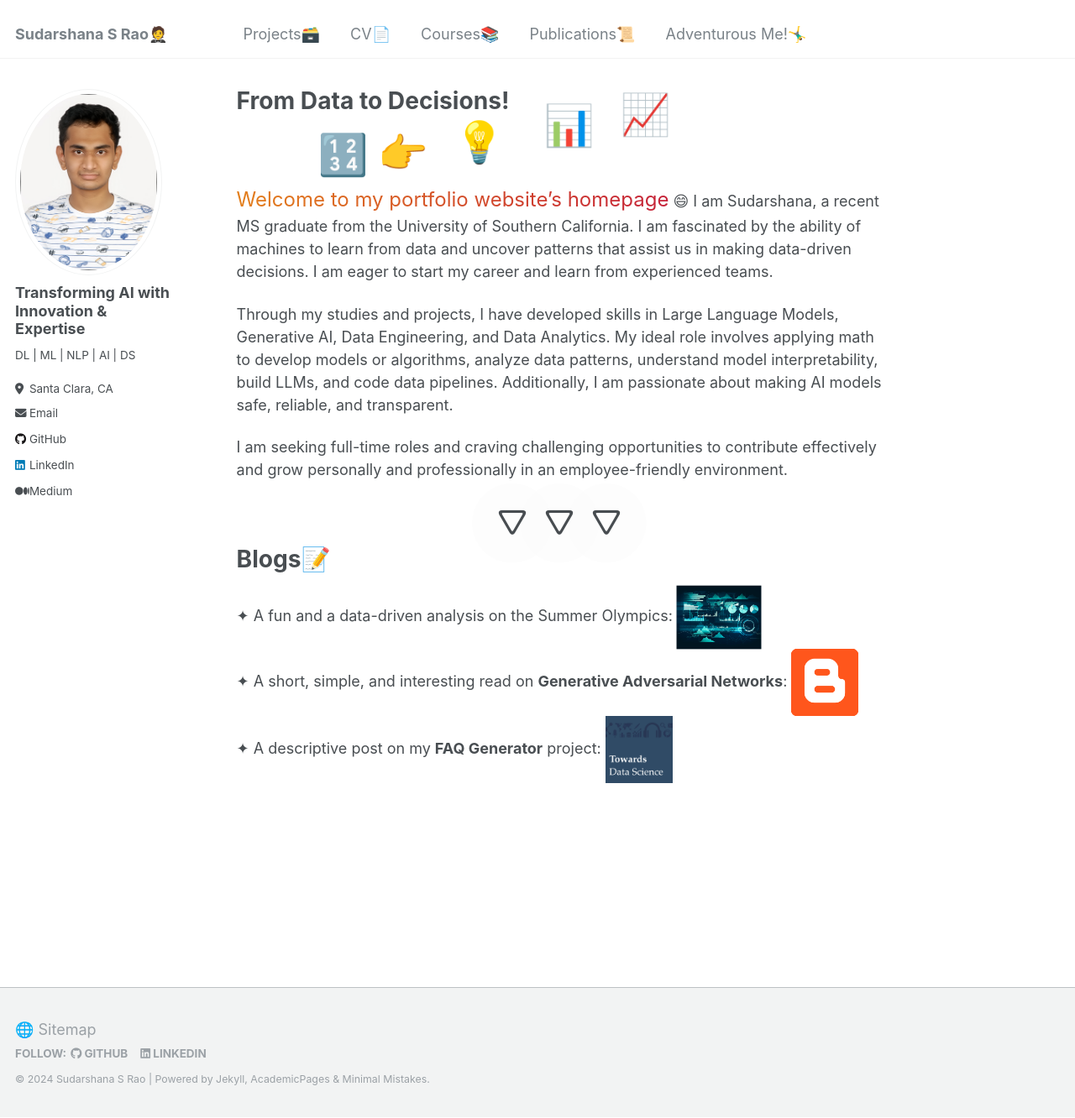
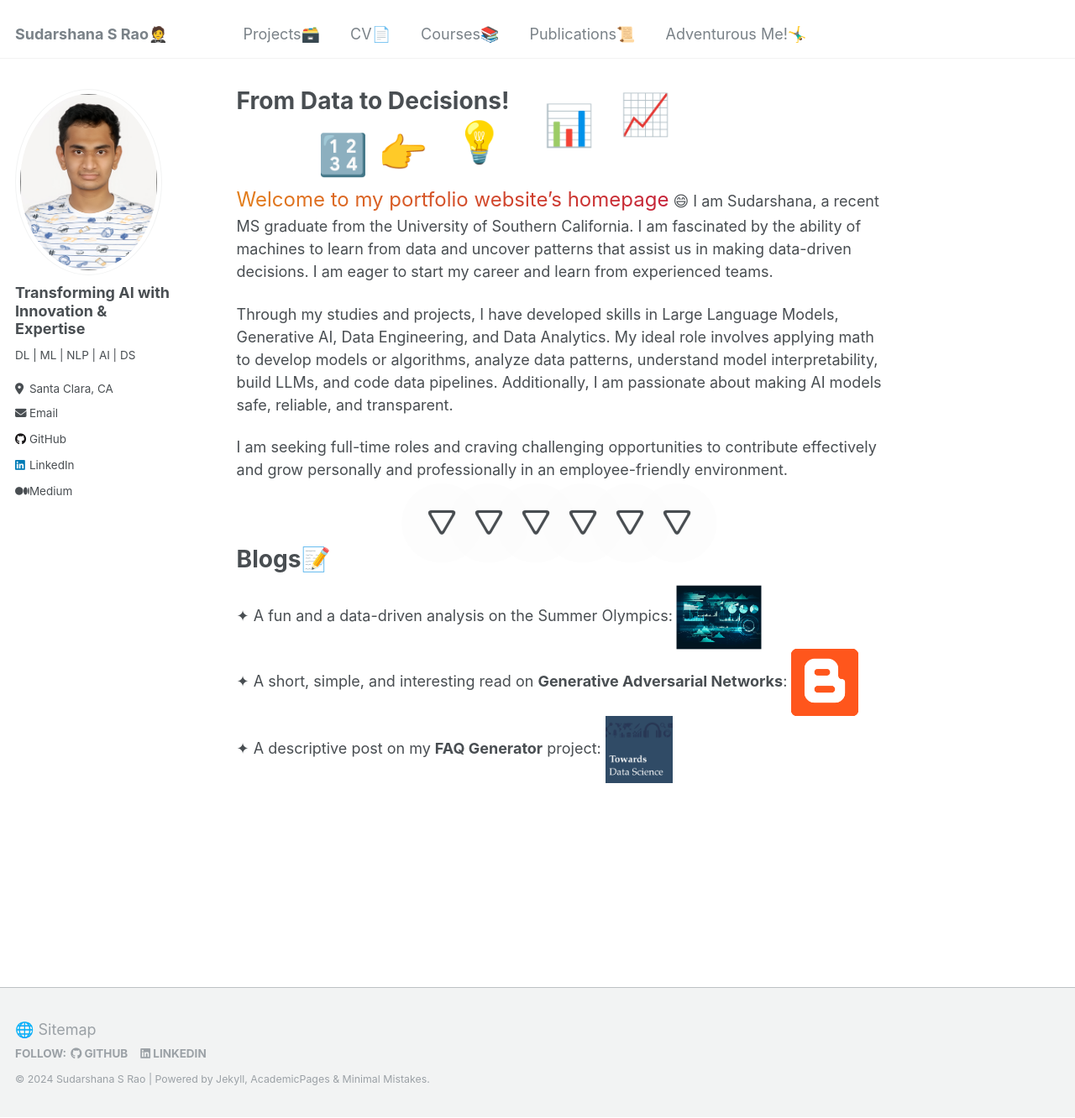
Before and after one commit to SudarshanaSRao/SudarshanaSRao.github.io, a Jekyll site: the page built from _pages/about.md, in a window 1280 px wide and 1332 px high. Shown: the whole window at 84% size. Built offline with Jekyll 4.4.1, drawn with Linux system fonts in a browser that asks for light colours.

Commit message:
Update about.md

```diff
--- a/_pages/about.md
+++ b/_pages/about.md
@@ -76,6 +76,9 @@ Through my studies and projects, I have developed skills in Large Language Model
 I am seeking full-time roles and craving challenging opportunities to contribute effectively and grow personally and professionally in an employee-friendly environment.
 <div class="separator">
   <div class="shape-separator">
+    <div class="shape">🛆</div>
+    <div class="shape">🛆</div>
+    <div class="shape">🛆</div>
     <div class="shape">🛆</div>
     <div class="shape">🛆</div>
     <div class="shape">🛆</div>
```
